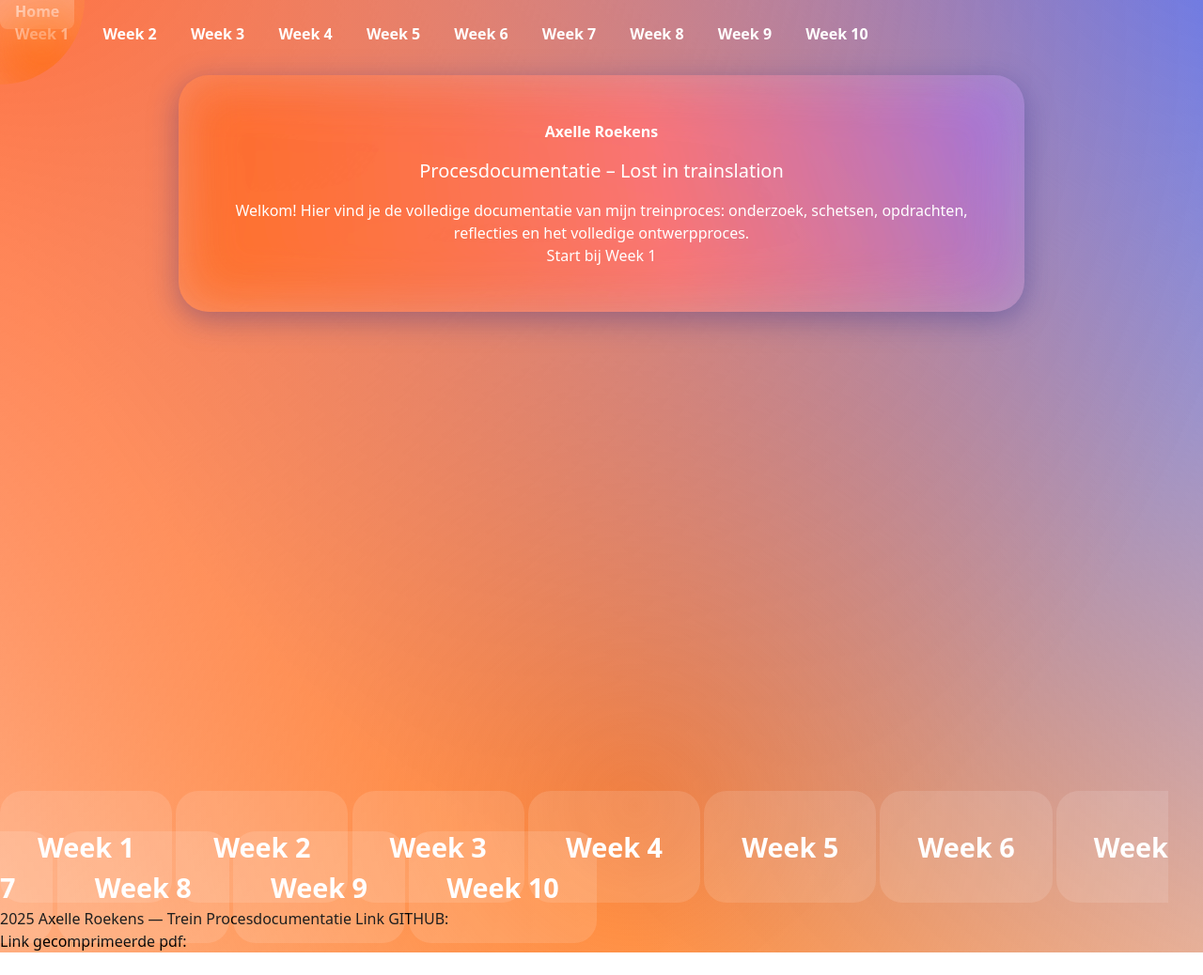
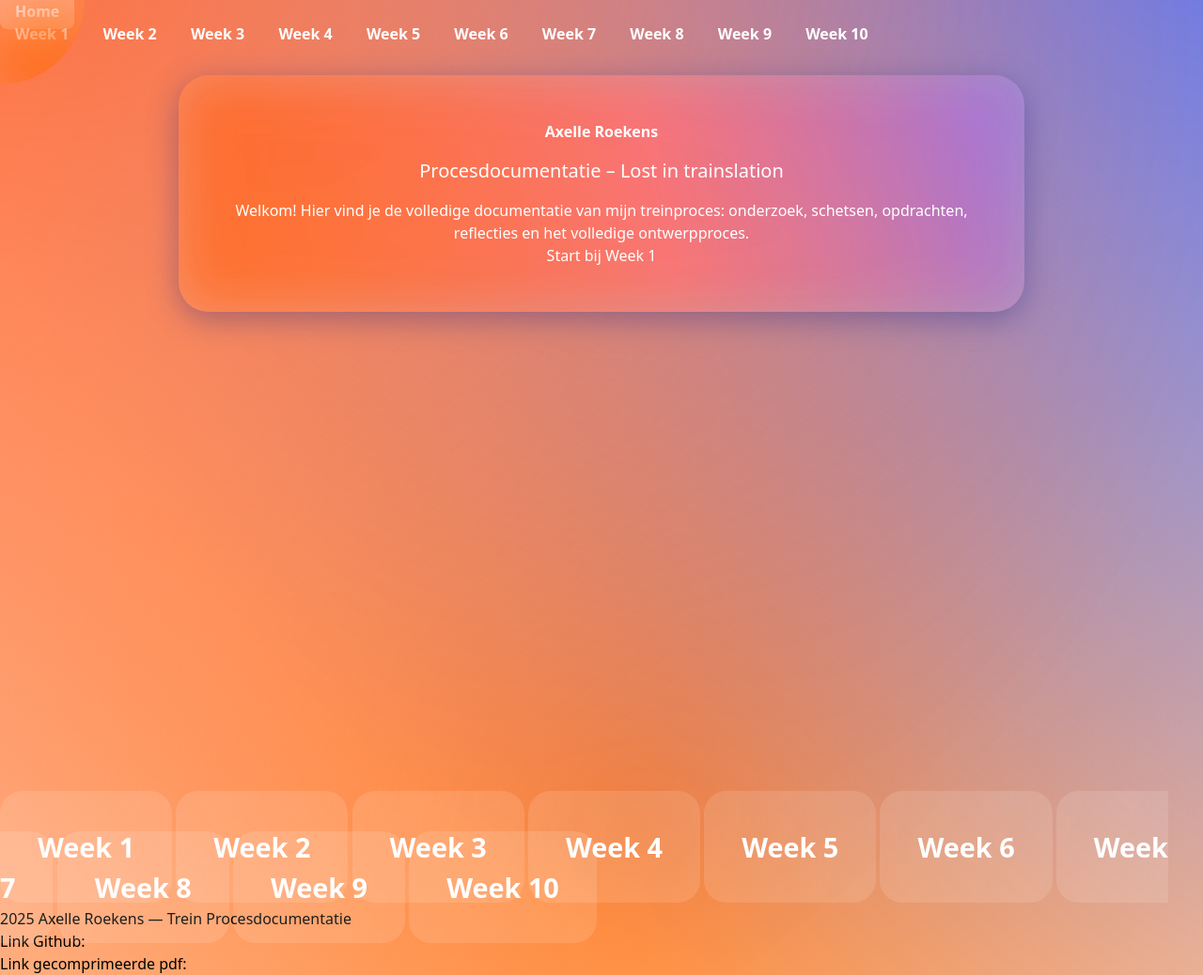
Before and after one commit to axelleroekens/axelleroekens-AxelleRoekens-lostintrainslationprocesdocument, a website: page index.html in a window 1280 px wide. Shown: the whole page at 94% size. Before the commit the page ends 1014 px from the top, so only its background shows below. Drawn offline with Linux system fonts and the light colour scheme.

Commit message:
Update index.html

```diff
--- a/index.html
+++ b/index.html
@@ -167,7 +167,8 @@
 <!--           FOOTER           -->
 <!-- ========================== -->
 <footer class="w-full mt-20 py-10 bg-white bg-opacity-10 backdrop-blur-md text-center text-white text-sm">
-  <p>2025 Axelle Roekens — Trein Procesdocumentatie Link GITHUB:</p>
+  <p>2025 Axelle Roekens — Trein Procesdocumentatie</p>
+  <p>Link Github: </p>
   <p>Link gecomprimeerde pdf: </p>
 </footer>
 
```
